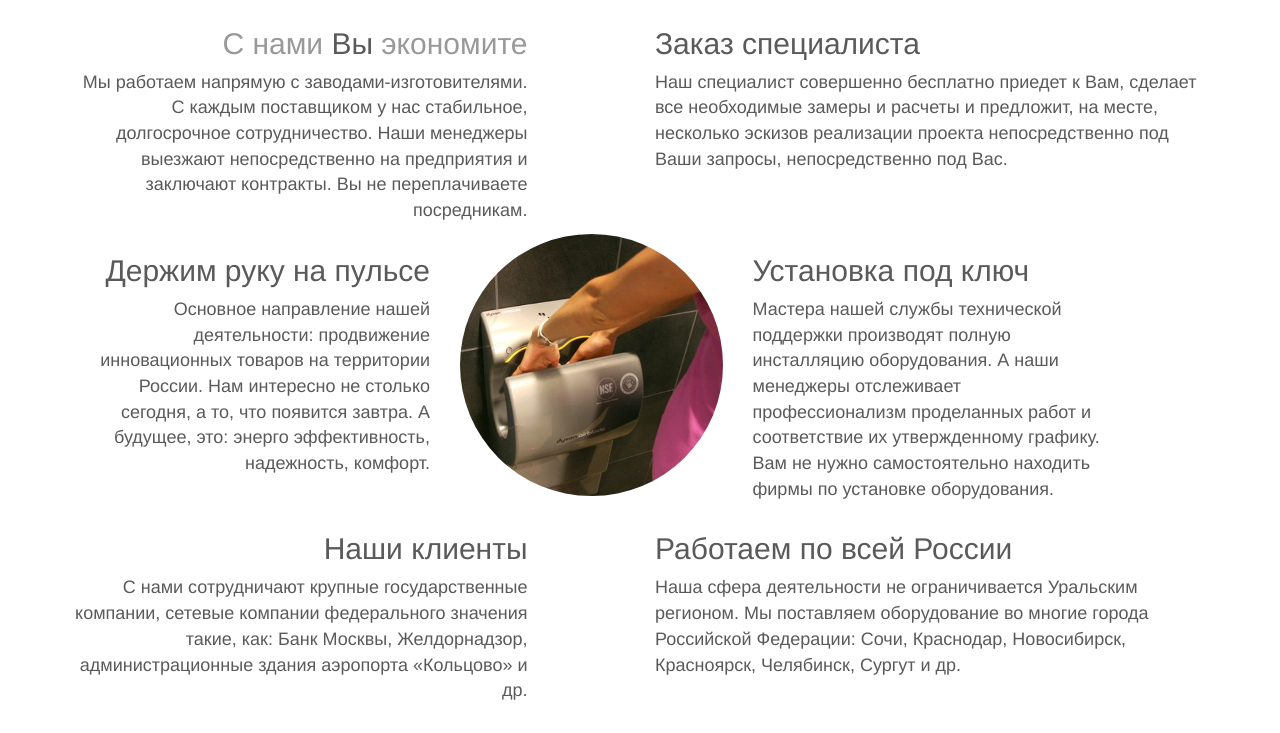
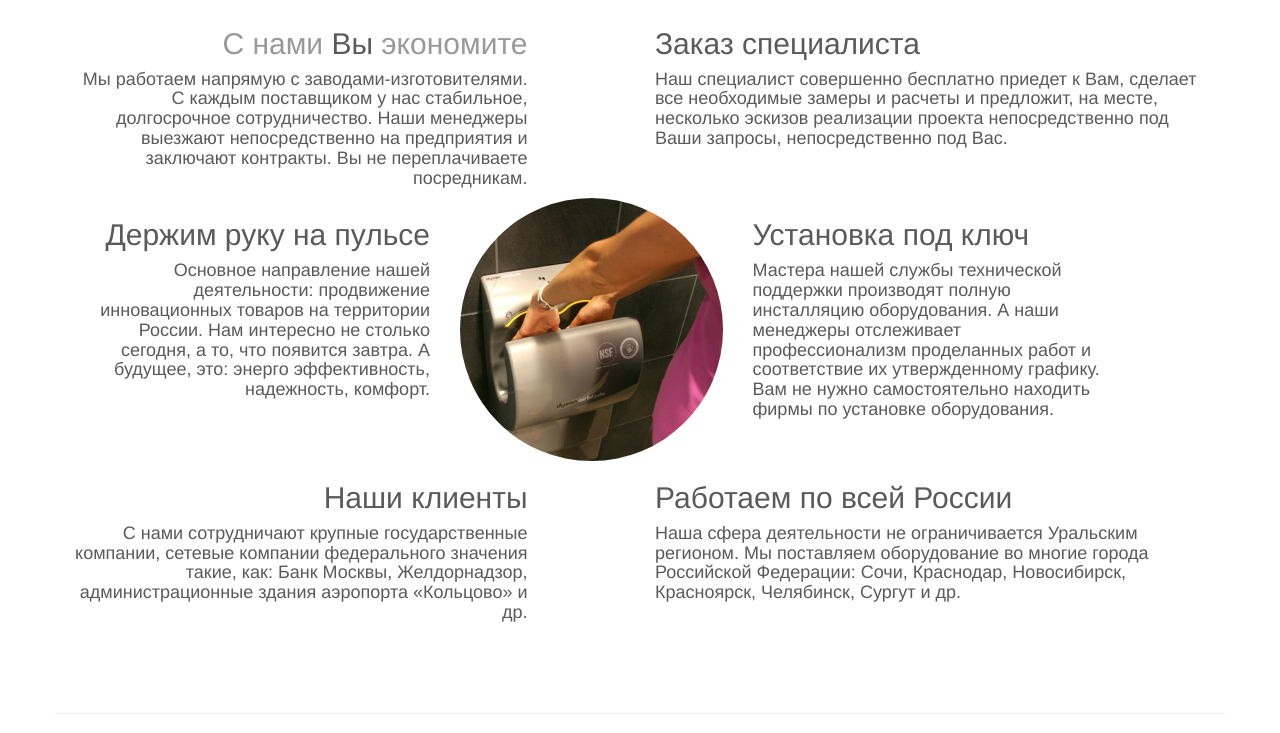
Before and after one commit to idarks/felix, a plain HTML site: page index.html in a window 1280 px wide. Shown: the part 881-1614 px from the top of the page. Drawn offline with nearby package versions, Linux system fonts and the light colour scheme; a script that the page names is missing.

Commit message:
fix UPDATES!!!
lol :3

```diff
--- a/css/custom.css
+++ b/css/custom.css
@@ -217,5 +217,5 @@ body {
 }
 
 p {
-  font-size: 18px;
+  /*font-size: 18px;*/
 }
--- a/index.html
+++ b/index.html
@@ -33,7 +33,7 @@
       <img src="img/logo.png" alt="">
     </div>
     <div class="col-md-4">
-      <h2 class="head-text"><center>+7(343) 382-51-39</center></h2>
+      <h2 class="head-text"><center>7(343) 382-51-39</center></h2>
       <a class="btn btn-danger btn-lg btn-block" href="#order" role="button">Заказать звонок &raquo;</a>
     </div>
 
@@ -157,34 +157,34 @@
         <div class="row">
           <div class="col-md-5 txt-right">
             <h2><span class="text-muted">С нами </span>Вы <span class="text-muted">экономите</span></h2>
-            <p class="txt-block">Мы работаем напрямую с заводами-изготовителями. С каждым поставщиком у нас стабильное, долгосрочное сотрудничество. Наши менеджеры выезжают непосредственно на предприятия и заключают контракты. Вы не переплачиваете посредникам.</p>
+            <h4 class="txt-block">Мы работаем напрямую с заводами-изготовителями. С каждым поставщиком у нас стабильное, долгосрочное сотрудничество. Наши менеджеры выезжают непосредственно на предприятия и заключают контракты. Вы не переплачиваете посредникам.</h4>
           </div>
           <div class="col-md-1"></div>
           <div class="col-md-6">
             <h2>Заказ специалиста</h2>
-            <p class="txt-block">Наш специалист совершенно бесплатно приедет к Вам, сделает все необходимые замеры и расчеты и предложит, на месте, несколько эскизов реализации проекта непосредственно под Ваши запросы, непосредственно под Вас.</p>
+            <h4 class="txt-block">Наш специалист совершенно бесплатно приедет к Вам, сделает все необходимые замеры и расчеты и предложит, на месте, несколько эскизов реализации проекта непосредственно под Ваши запросы, непосредственно под Вас.</h4>
           </div>
         </div>
         <div class="row">
           <div class="col-md-4 txt-right txt-mid">
             <h2>Держим руку на пульсе</h2>
-            <p class="txt-block">Основное направление нашей деятельности: продвижение инновационных товаров на территории России. Нам интересно не столько сегодня, а то, что появится завтра. А будущее, это: энерго эффективность, надежность, комфорт.</p>
+            <h4 class="txt-block">Основное направление нашей деятельности: продвижение инновационных товаров на территории России. Нам интересно не столько сегодня, а то, что появится завтра. А будущее, это: энерго эффективность, надежность, комфорт.</h4>
           </div>
           <div class="col-md-3"><img class="img-responsive img-circle" src="img/feature_2.png"></div>
           <div class="col-md-4 txt-mid">
             <h2>Установка под ключ</h2>
-            <p class="txt-block">Мастера нашей службы технической поддержки производят полную инсталляцию оборудования. А наши менеджеры отслеживает профессионализм проделанных работ и соответствие их утвержденному графику. Вам не нужно самостоятельно находить фирмы по установке оборудования.</p>
+            <h4 class="txt-block">Мастера нашей службы технической поддержки производят полную инсталляцию оборудования. А наши менеджеры отслеживает профессионализм проделанных работ и соответствие их утвержденному графику. Вам не нужно самостоятельно находить фирмы по установке оборудования.</h4>
           </div>
         </div>
         <div class="row">
           <div class="col-md-5 txt-right">
             <h2>Наши клиенты</h2>
-            <p class="txt-block">С нами сотрудничают крупные государственные компании, сетевые компании федерального значения такие, как: Банк Москвы, Желдорнадзор, администрационные здания аэропорта «Кольцово» и др.</p>
+            <h4 class="txt-block">С нами сотрудничают крупные государственные компании, сетевые компании федерального значения такие, как: Банк Москвы, Желдорнадзор, администрационные здания аэропорта «Кольцово» и др.</h4>
           </div>
           <div class="col-md-1"></div>
           <div class="col-md-6">
             <h2>Работаем по всей России</span></h2>
-            <p class="txt-block">Наша сфера деятельности не ограничивается Уральским регионом. Мы поставляем оборудование во многие города Российской Федерации: Сочи, Краснодар, Новосибирск, Красноярск, Челябинск, Сургут и др.</p>
+            <h4 class="txt-block">Наша сфера деятельности не ограничивается Уральским регионом. Мы поставляем оборудование во многие города Российской Федерации: Сочи, Краснодар, Новосибирск, Красноярск, Челябинск, Сургут и др.</h4>
           </div>
         </div>
       </div>
```
